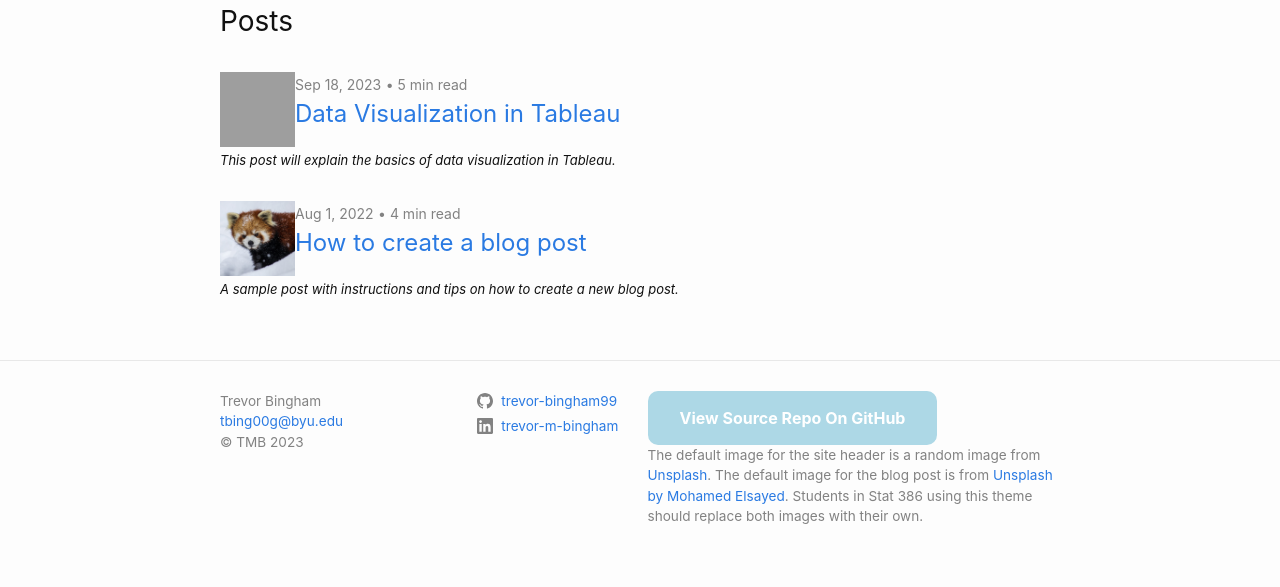
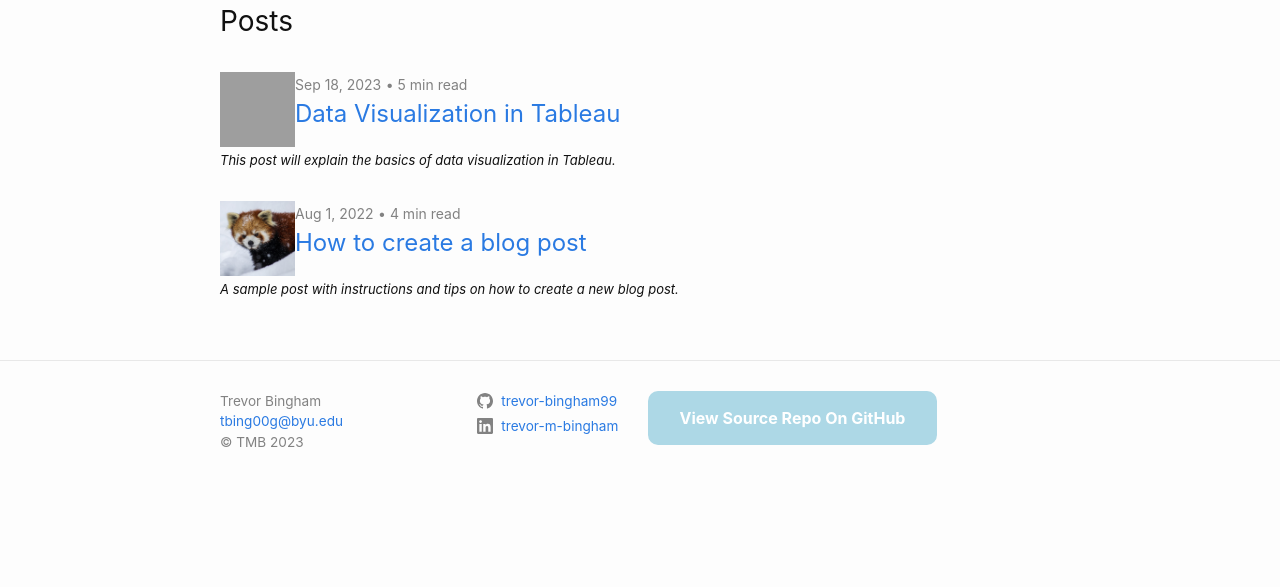
Before and after one commit to trevor-bingham99/trevor-bingham99.github.io, a Jekyll site: the page built from index.markdown, in a window 1280 px wide. Shown: the part 442-1029 px from the top of the page. Built offline with Jekyll 4.4.1, drawn with Linux system fonts in a browser that asks for light colours; after the commit the page ends 954 px from its top, so only the background shows below that; grey boxes are pictures that could not be loaded.

Commit message:
update config

```diff
--- a/_config.yml
+++ b/_config.yml
@@ -23,15 +23,10 @@ email: tbing00g@byu.edu
 description: "Intro Data Science Blog"
 baseurl:  # the name of the repository
 url: "https://trevor-bingham99.github.io" #  change this to "https://<your-github-username>.github.io"
-image: https://source.unsplash.com/random
+image: "./assets/images/fog.png"
 author: Trevor Bingham
 copyright: TMB # Your initials or what you want the copyright to be.  Leave empty for no copyright
-footer_description: 'The default image for the site header is a random image from
-        <a href="https://source.unsplash.com/random" target="_blank"> Unsplash</a>.
-        The default image for the blog post is from
-        <a href="https://unsplash.com/photos/DWpR-BpKlw0?utm_source=unsplash&utm_medium=referral&utm_content=creditShareLink" target="_blank"
-        >Unsplash by Mohamed Elsayed</a>. Students in Stat 386 using this theme should replace both images
-        with their own.'
+footer_description:
 
 
 # Social media users names.  Leave fields blank that you don't want displayed
```
